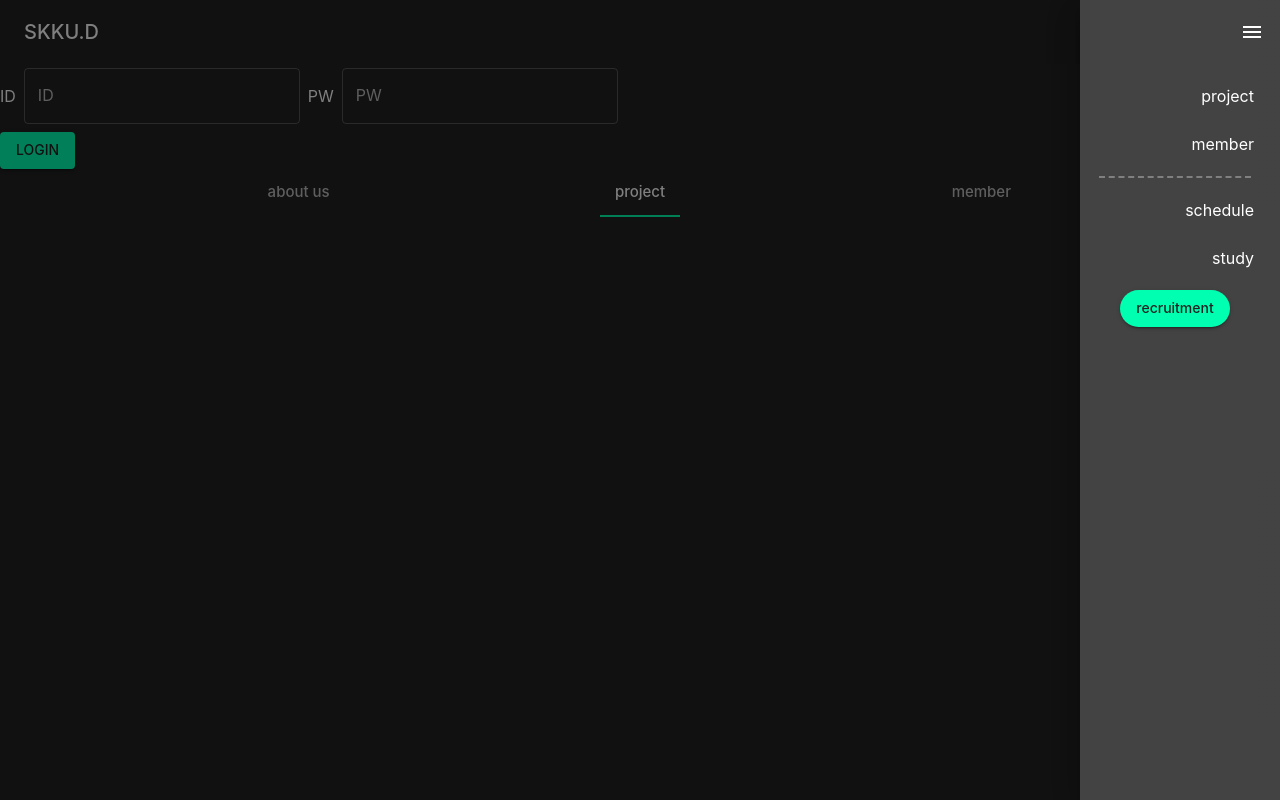
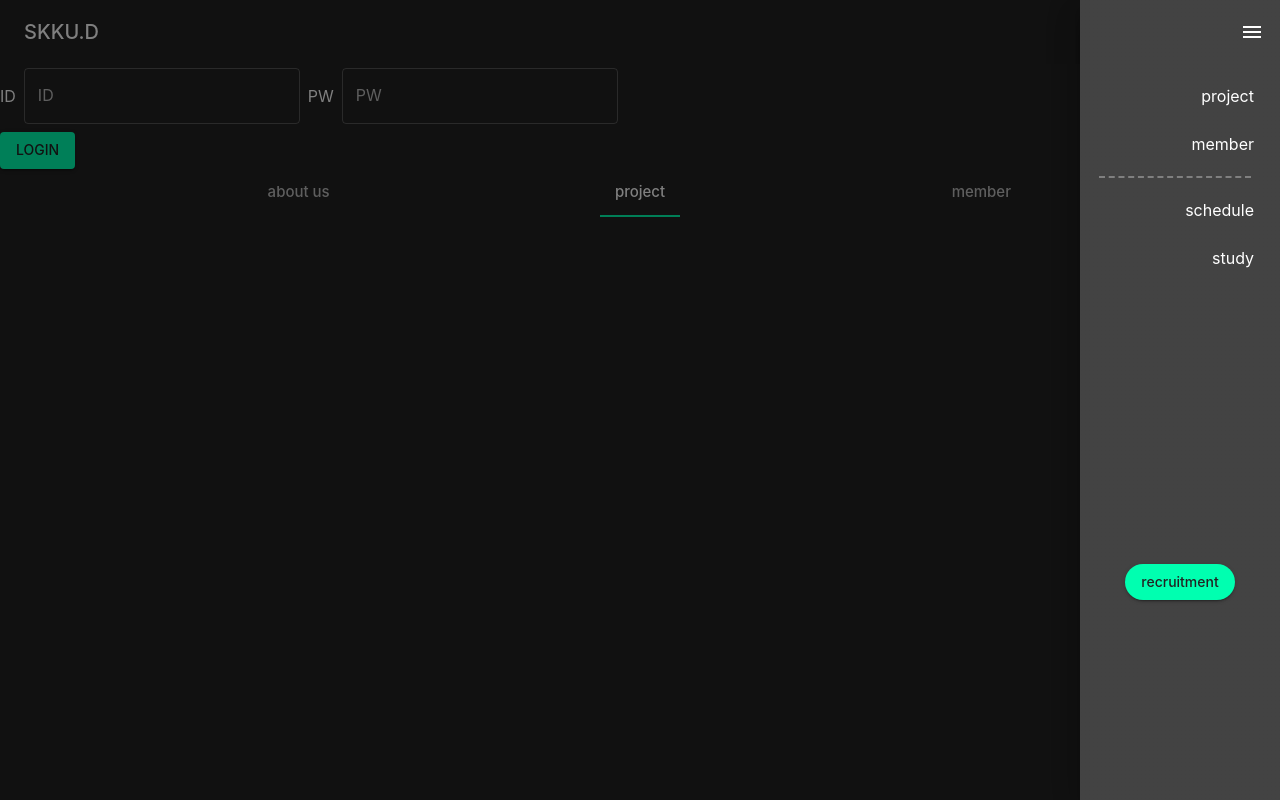
Before and after one commit to SKKUD/skkud-frontend, a React (Create React App) app: page /maintab/project in a window 1280 px wide. Both pictures are taken after a click on the button "open drawer". Built offline with nearby package versions, Linux system fonts and the light colour scheme; a web font is replaced by a local one.

Commit message:
modify sideBar css

```diff
--- a/src/components/common/SideBar.jsx
+++ b/src/components/common/SideBar.jsx
@@ -110,6 +110,7 @@ export default function SideBar() {
                         width: 200,
                         display: 'flex',
                         flexDirection: 'column',
+                        flex: 1,
                         alignItems: 'flex-end',
                         pr: '10px'
                     }}
@@ -149,18 +150,19 @@ export default function SideBar() {
                             </ListItemButton>
                         </ListItem>
                     </List>
+                </Box>
                 <Button
                     variant="contained"
                     sx={{
-                            justifySelf: 'flex-end',
                         alignSelf: 'center',
                         borderRadius: '20px',
-                            textTransform: 'none'
+                        textTransform: 'none',
+                        marginTop: 'auto',
+                        mb: '100%'
                     }}
                 >
                     recruitment
                 </Button>
-                </Box>
             </Drawer>
         </>
     );
```
Lines whose indentation alone changed are shown as unchanged.
